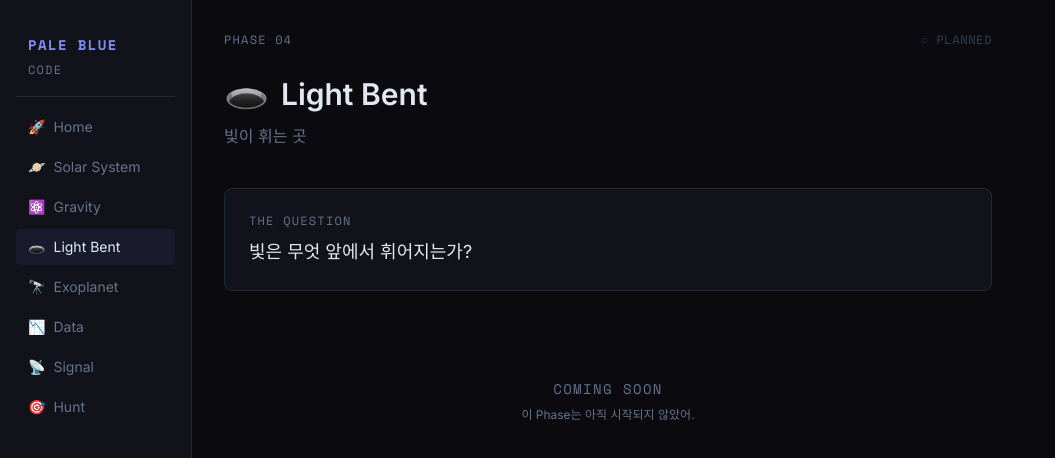
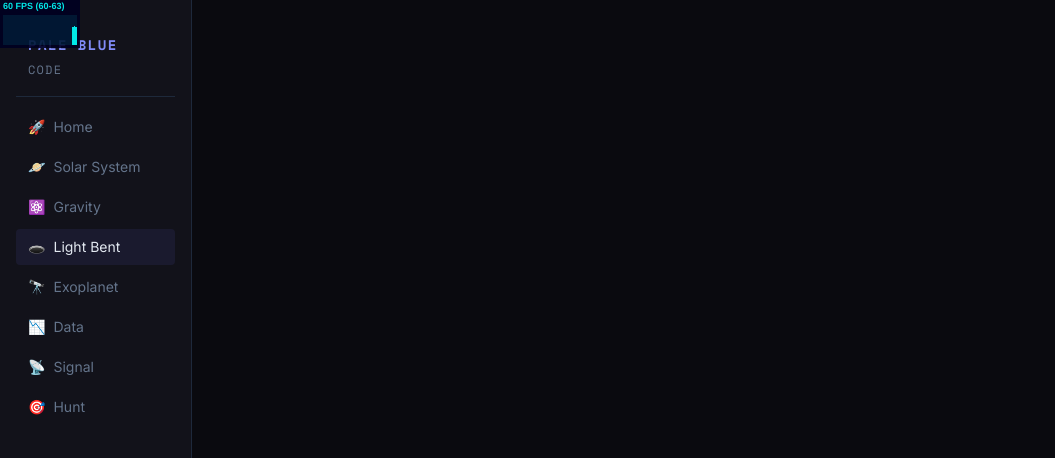
Before and after one commit to 2daKaizen-gun/pale-blue-code, a React (Vite) app in the folder frontend/: page /blackhole in a window 1280 px wide. Shown: the top 458 px of the page, without its empty margins (0-1055 px from the left). Built offline with nearby package versions, Linux system fonts and the light colour scheme.

Commit message:
feat(blackhole): wire Scene canvas and replace BlackholePage placeholder
Closes #25

```diff
--- /dev/null
+++ b/frontend/src/components/blackhole/Scene.tsx
@@ -0,0 +1,20 @@
+import { Canvas } from '@react-three/fiber'
+import { OrbitControls, Stats } from '@react-three/drei'
+import { BlackholeRenderer } from './BlackholeRenderer'
+import { UniformUpdater } from './UniformUpdater'
+
+const DPR: [number, number] = [1, 2]
+
+export function Scene() {
+  return (
+    <Canvas
+      dpr={DPR}
+      camera={{ position: [0, 0, 5], fov: 60, near: 0.01, far: 1000 }}
+    >
+      {import.meta.env.DEV && <Stats />}
+      <BlackholeRenderer />
+      <UniformUpdater />
+      <OrbitControls makeDefault enableDamping dampingFactor={0.05} />
+    </Canvas>
+  )
+}
--- a/frontend/src/pages/BlackholePage.tsx
+++ b/frontend/src/pages/BlackholePage.tsx
@@ -1,7 +1,9 @@
-import PhasePlaceholder from '../components/phases/PhasePlaceholder'
-import { PHASES } from '../constants/phases'
+import { Scene } from '../components/blackhole/Scene'
 
 export default function BlackholePage() {
-  const phase = PHASES.find((p) => p.path === '/blackhole')!
-  return <PhasePlaceholder phase={phase} />
+  return (
+    <div className="relative h-screen w-full">
+      <Scene />
+    </div>
+  )
 }
```
